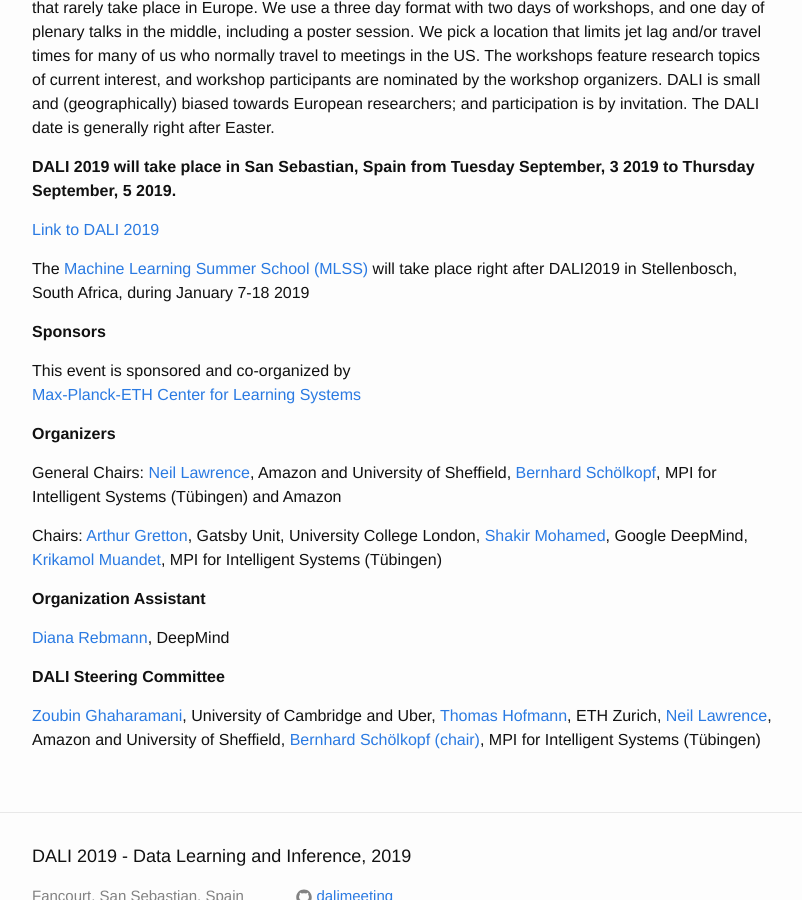
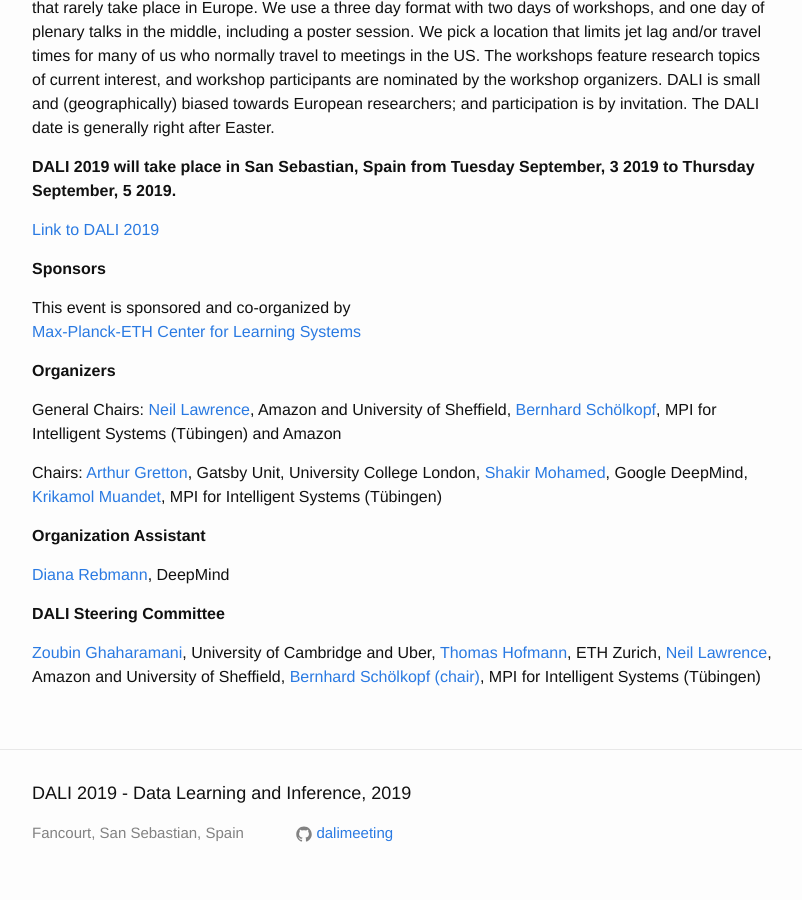
Before and after one commit to dalimeeting/dalimeeting.github.io, a Jekyll site: the page built from index.html, in a window 1280 px wide and 900 px high, scrolled down 618 px. Shown: the whole window, without its empty margins (238-1040 px from the left). Built offline with Jekyll 4.4.1, drawn with Linux system fonts in a browser that asks for light colours.

Commit message:
Update about.html

```diff
--- a/_layouts/about.html
+++ b/_layouts/about.html
@@ -12,8 +12,6 @@
   {{ content }}
 
    {% if site.previous_meeting.name %}{% if site.previous_meeting.url %}<p><a href="{{ site.previous_meeting.url }}">Link to {{ site.previous_meeting.name }}</a> </p>{% endif %}{% endif %}
-
-  <p>The <a href="https://mlssafrica.com/" target="_blank">Machine Learning Summer School (MLSS)</a> will take place right after DALI2019 in Stellenbosch, South Africa, during January 7-18 2019</p>
 
   <p><strong>Sponsors</strong></p>
 
```
